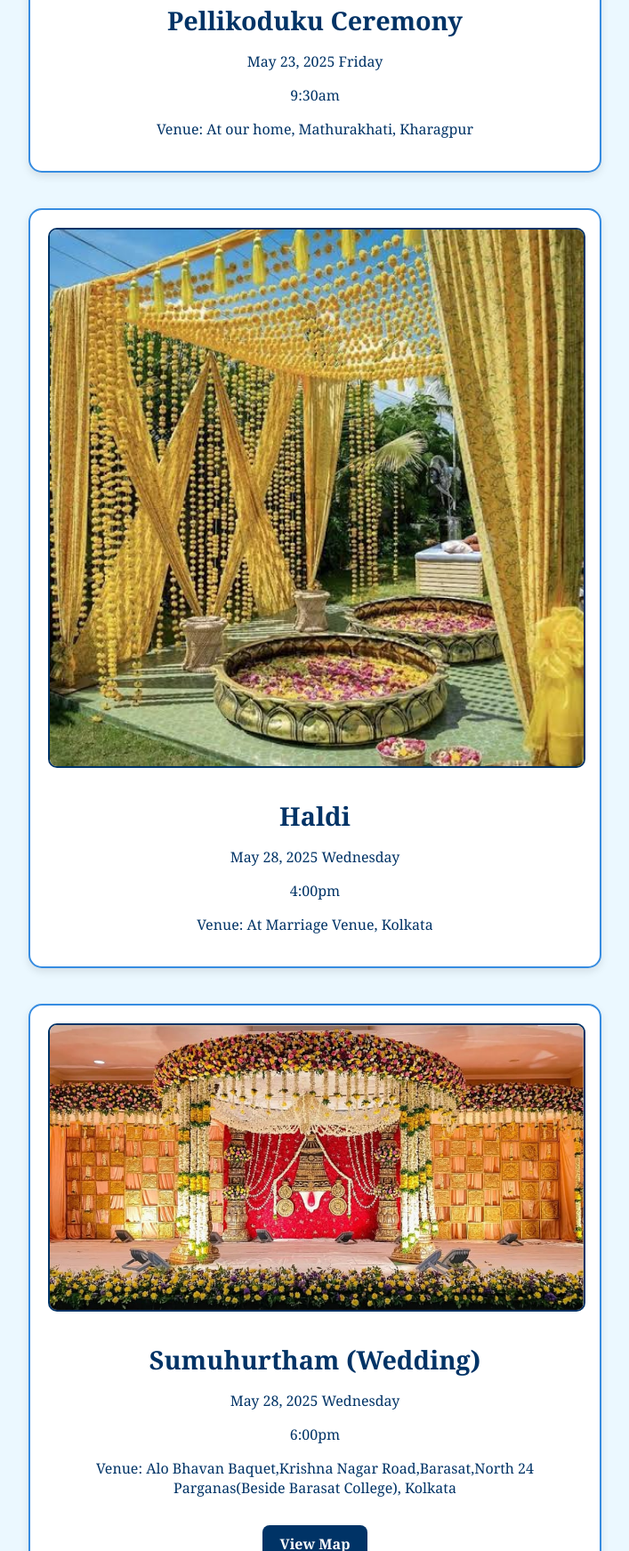
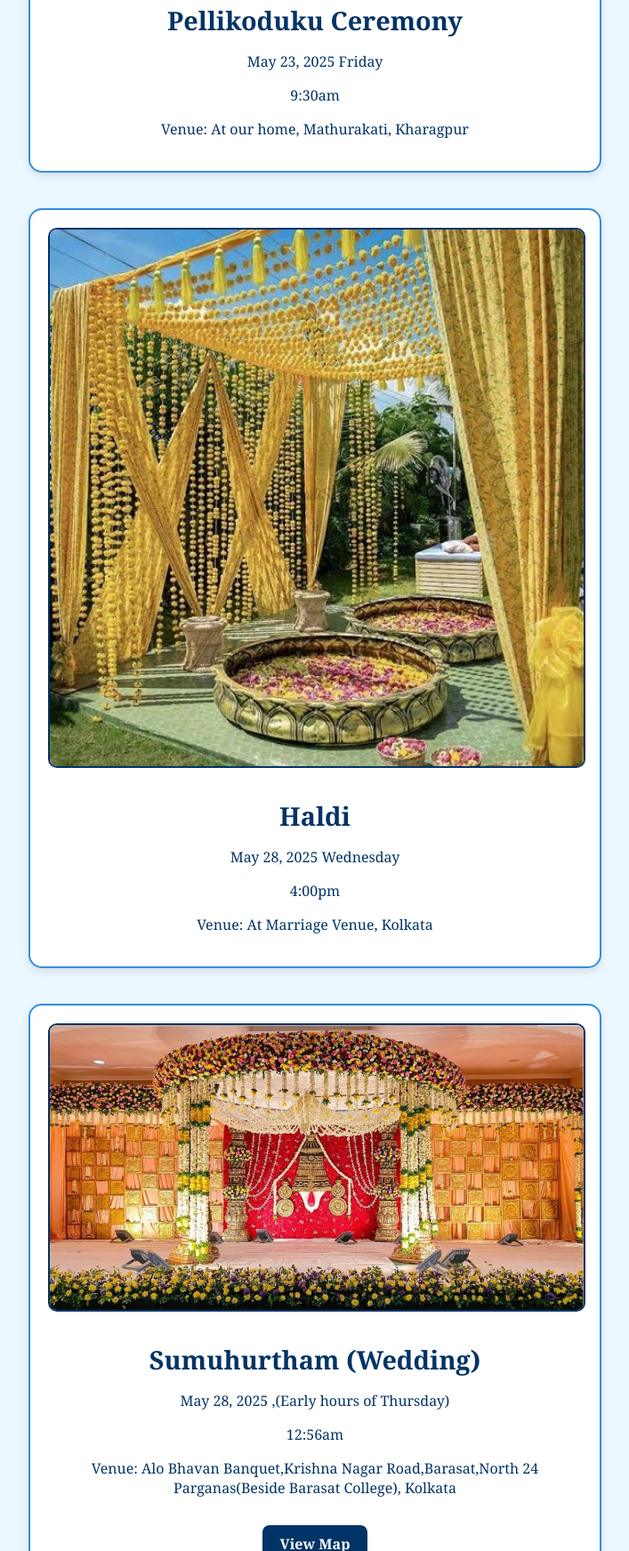
Before and after one commit to sukanya1308g/marr_phths, a plain HTML site: page index.html in a window 1280 px wide. Shown: the part 2908-4651 px from the top of the page at 89% size, without its empty margins (286-993 px from the left). Drawn offline with Linux system fonts and the light colour scheme.

Commit message:
Update index.html

```diff
--- a/index.html
+++ b/index.html
@@ -187,7 +187,7 @@
 
   <!-- Welcome Section -->
   <section class="welcome-section" id="welcome">
-    <img src="https://raw.githubusercontent.com/sukanya1308g/marr_phths/main/marriage_photos/arubreetweddingpic.png" alt="Wedding Invitation" class="welcome-full-img">
+    <img src="https://raw.githubusercontent.com/sukanya1308g/marr_phths/main/marriage_photos/invitation_pic.png" alt="Wedding Invitation" class="welcome-full-img">
   </section>
 
   <!-- Gallery -->
@@ -224,7 +224,7 @@
       <h3>Godhuma Raayi</h3>
       <p>May 9, 2025 Friday</p>
       <p>6:31am</p>
-      <p>Venue: At our home, Mathurakhati, Kharagpur</p>
+      <p>Venue: At our home, Mathurakati, Kharagpur</p>
     </div>
   </section>
 
@@ -234,7 +234,7 @@
       <h3>Pellikoduku Ceremony</h3>
       <p>May 23, 2025 Friday</p>
       <p>9:30am</p>
-      <p>Venue: At our home, Mathurakhati, Kharagpur</p>
+      <p>Venue: At our home, Mathurakati, Kharagpur</p>
     </div>
   </section>
 
@@ -252,9 +252,9 @@
     <img src="https://raw.githubusercontent.com/sukanya1308g/marr_phths/main/marriage_photos/w.jpg" alt="Wedding Venue" class="event-image">
     <div class="event-details">
       <h3>Sumuhurtham (Wedding)</h3>
-      <p>May 28, 2025 Wednesday</p>
-      <p>6:00pm</p>
-      <p>Venue: Alo Bhavan Baquet,Krishna Nagar Road,Barasat,North 24 Parganas(Beside Barasat College), Kolkata</p>
+      <p>May 28, 2025 ,(Early hours of Thursday)</p>
+      <p>12:56am</p>
+      <p>Venue: Alo Bhavan Banquet,Krishna Nagar Road,Barasat,North 24 Parganas(Beside Barasat College), Kolkata</p>
       <a href="https://g.co/kgs/vf6Ly4L" class="map-btn" target="_blank">View Map</a>
     </div>
   </section>
```
